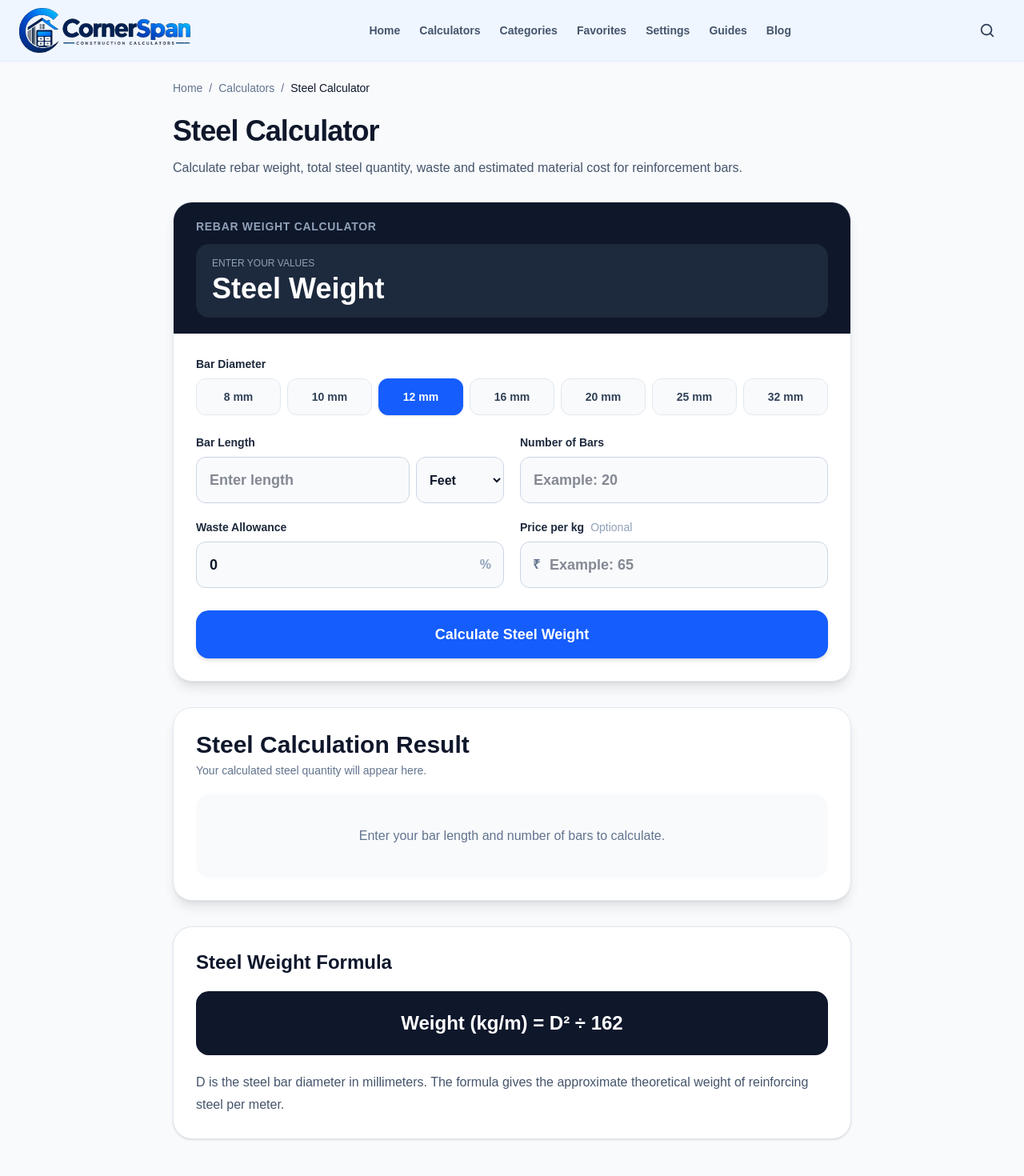
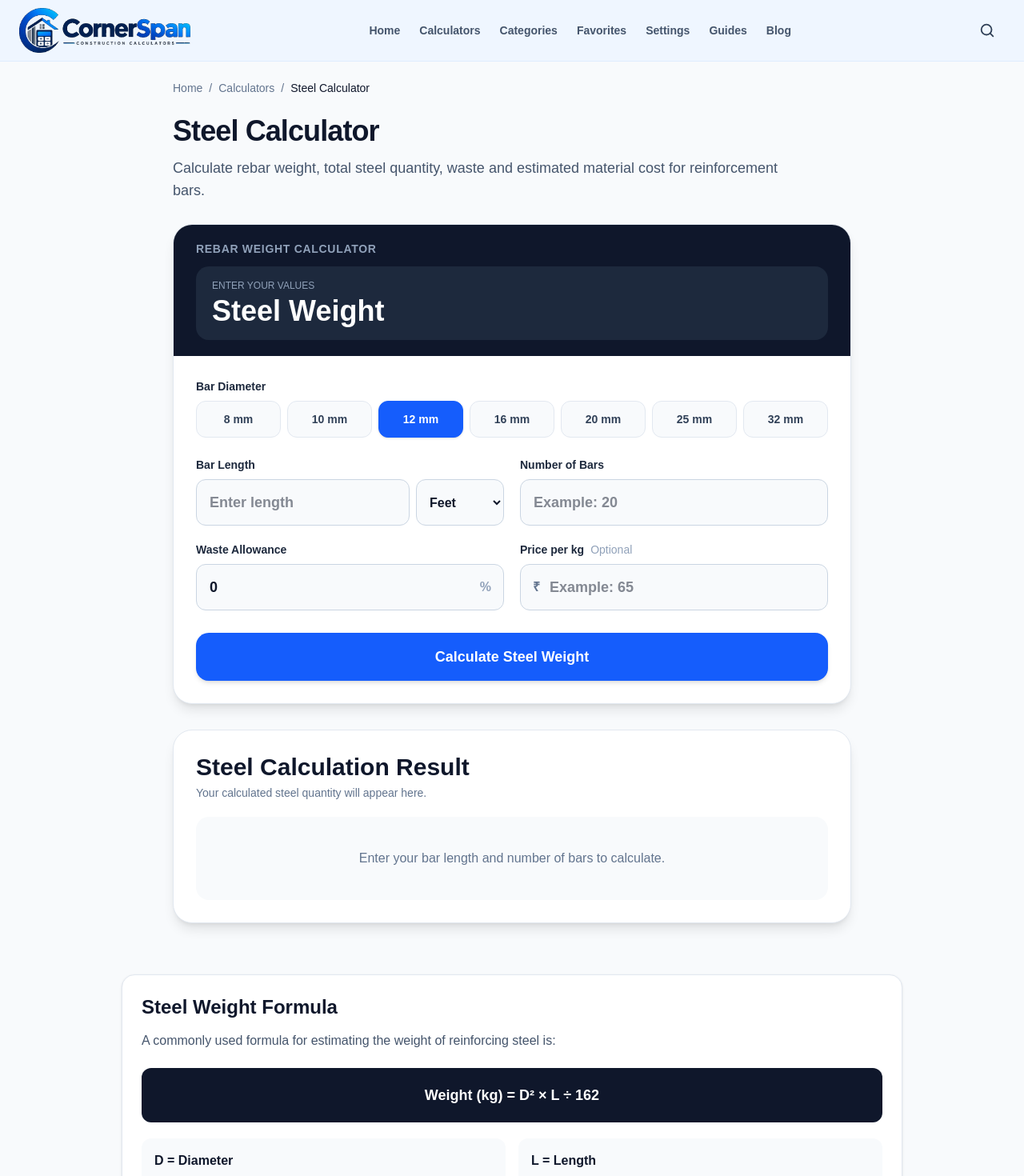
Before and after one commit to km7max-cmd/cornerspan, a Next.js app: page /calculators/steel in a window 1280 px wide. Shown: the top 1470 px of the page at 80% size. Built offline with nearby package versions, Linux system fonts and the light colour scheme.

Commit message:
Refactor SteelCalculator component for clarity

```diff
--- a/app/calculators/steel/SteelCalculator.tsx
+++ b/app/calculators/steel/SteelCalculator.tsx
@@ -45,11 +45,17 @@ export default function SteelCalculator() {
       unit === "ft" ? inputLength * 0.3048 : inputLength;
 
     const weightPerMeter = (dia * dia) / 162;
+
     const weightPerBar = weightPerMeter * lengthMeters;
+
     const totalLengthMeters = lengthMeters * numberOfBars;
+
     const exactWeight = weightPerBar * numberOfBars;
+
     const wasteWeight = exactWeight * (wastePercent / 100);
+
     const totalOrderWeight = exactWeight + wasteWeight;
+
     const totalTonnes = totalOrderWeight / 1000;
 
     const estimatedCost =
@@ -89,7 +95,7 @@ export default function SteelCalculator() {
           Steel Calculator
         </h1>
 
-        <p className="mt-3 max-w-3xl text-base leading-7 text-slate-600">
+        <p className="mt-3 max-w-3xl text-base leading-7 text-slate-600 sm:text-lg">
           Calculate rebar weight, total steel quantity, waste and estimated
           material cost for reinforcement bars.
         </p>
@@ -126,10 +132,9 @@ export default function SteelCalculator() {
 
         {/* Calculator Body */}
         <div className="p-5 sm:p-7">
-          {/* Diameter */}
+          {/* Bar Diameter */}
           <div>
             <label
-              htmlFor="steel-diameter"
               className="mb-2 block text-sm font-bold text-slate-800"
             >
               Bar Diameter
@@ -158,27 +163,9 @@ export default function SteelCalculator() {
                 );
               })}
             </div>
-
-            <select
-              id="steel-diameter"
-              value={diameter}
-              onChange={(e) => {
-                setDiameter(e.target.value);
-                setCalculated(false);
-              }}
-              className="sr-only"
-              aria-hidden="true"
-              tabIndex={-1}
-            >
-              {BAR_SIZES.map((size) => (
-                <option key={size} value={size}>
-                  {size} mm
-                </option>
-              ))}
-            </select>
           </div>
 
-          {/* Main Inputs */}
+          {/* Inputs */}
           <div className="mt-6 grid gap-5 sm:grid-cols-2">
             {/* Length */}
             <div>
@@ -202,7 +189,7 @@ export default function SteelCalculator() {
                     setLength(e.target.value);
                     setCalculated(false);
                   }}
-                  className="w-full rounded-xl border border-slate-300 bg-slate-50 px-4 py-3.5 text-lg font-semibold outline-none transition focus:border-blue-500 focus:bg-white focus:ring-2 focus:ring-blue-100"
+                  className="w-full min-w-0 rounded-xl border border-slate-300 bg-slate-50 px-4 py-3.5 text-lg font-semibold outline-none transition focus:border-blue-500 focus:bg-white focus:ring-2 focus:ring-blue-100"
                 />
 
                 <select
@@ -219,7 +206,7 @@ export default function SteelCalculator() {
               </div>
             </div>
 
-            {/* Bars */}
+            {/* Number of Bars */}
             <div>
               <label
                 htmlFor="steel-bars"
@@ -310,7 +297,7 @@ export default function SteelCalculator() {
             </div>
           </div>
 
-          {/* Calculate */}
+          {/* Calculate Button */}
           <button
             type="button"
             onClick={handleCalculate}
@@ -333,7 +320,9 @@ export default function SteelCalculator() {
 
           <p className="mt-1 text-sm text-slate-500">
             {result
-              ? `${diameter} mm × ${bars} bars × ${unit}`
+              ? `${diameter} mm × ${bars} bars × ${
+                  unit === "ft" ? "feet" : "meters"
+                }`
               : "Your calculated steel quantity will appear here."}
           </p>
         </div>
@@ -361,58 +350,55 @@ export default function SteelCalculator() {
               </p>
             </div>
 
-            {/* Breakdown */}
+            {/* Result Breakdown */}
             <div className="mt-5 grid gap-3 sm:grid-cols-2 lg:grid-cols-3">
               <ResultCard
                 label="Weight per Meter"
-                value={`${formatNumber(result.weightPerMeter, 3)} kg`}
+                value={`${formatNumber(
+                  result.weightPerMeter,
+                  3
+                )} kg`}
               />
 
               <ResultCard
                 label="Weight per Bar"
-                value={`${formatNumber(result.weightPerBar)} kg`}
+                value={`${formatNumber(
+                  result.weightPerBar
+                )} kg`}
               />
 
               <ResultCard
                 label="Total Bar Length"
-                value={`${formatNumber(result.totalLengthMeters)} m`}
+                value={`${formatNumber(
+                  result.totalLengthMeters
+                )} m`}
               />
 
               <ResultCard
                 label="Exact Steel Weight"
-                value={`${formatNumber(result.exactWeight)} kg`}
+                value={`${formatNumber(
+                  result.exactWeight
+                )} kg`}
               />
 
               <ResultCard
                 label="Waste Quantity"
-                value={`${formatNumber(result.wasteWeight)} kg`}
+                value={`${formatNumber(
+                  result.wasteWeight
+                )} kg`}
               />
 
               {result.estimatedCost !== null && (
                 <ResultCard
                   label="Estimated Cost"
-                  value={`₹${formatNumber(result.estimatedCost)}`}
+                  value={`₹${formatNumber(
+                    result.estimatedCost
+                  )}`}
                 />
               )}
             </div>
           </>
         )}
-      </section>
-
-      {/* Formula */}
-      <section className="mt-8 rounded-3xl border border-slate-200 bg-white p-5 shadow-sm sm:p-7">
-        <h2 className="text-2xl font-bold text-slate-900">
-          Steel Weight Formula
-        </h2>
-
-        <div className="my-5 rounded-2xl bg-slate-900 px-4 py-6 text-center text-lg font-bold text-white sm:text-2xl">
-          Weight (kg/m) = D² ÷ 162
-        </div>
-
-        <p className="leading-7 text-slate-600">
-          D is the steel bar diameter in millimeters. The formula gives the
-          approximate theoretical weight of reinforcing steel per meter.
-        </p>
       </section>
     </main>
   );
@@ -427,9 +413,13 @@ function ResultCard({
 }) {
   return (
     <div className="rounded-2xl border border-slate-200 bg-slate-50 p-5">
-      <p className="text-sm font-medium text-slate-500">{label}</p>
+      <p className="text-sm font-medium text-slate-500">
+        {label}
+      </p>
 
-      <p className="mt-2 text-xl font-bold text-slate-900">{value}</p>
+      <p className="mt-2 text-xl font-bold text-slate-900">
+        {value}
+      </p>
     </div>
   );
 }
```
